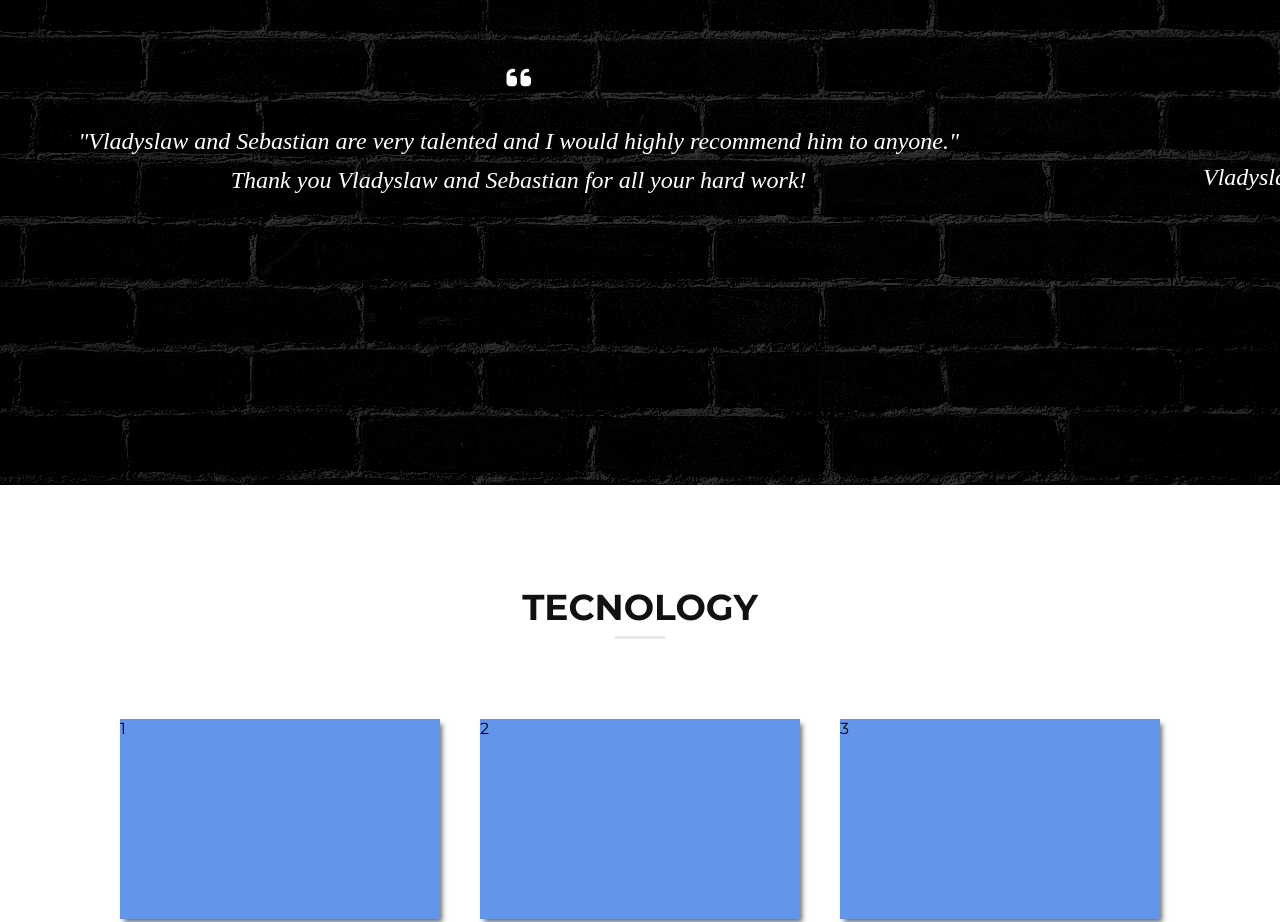
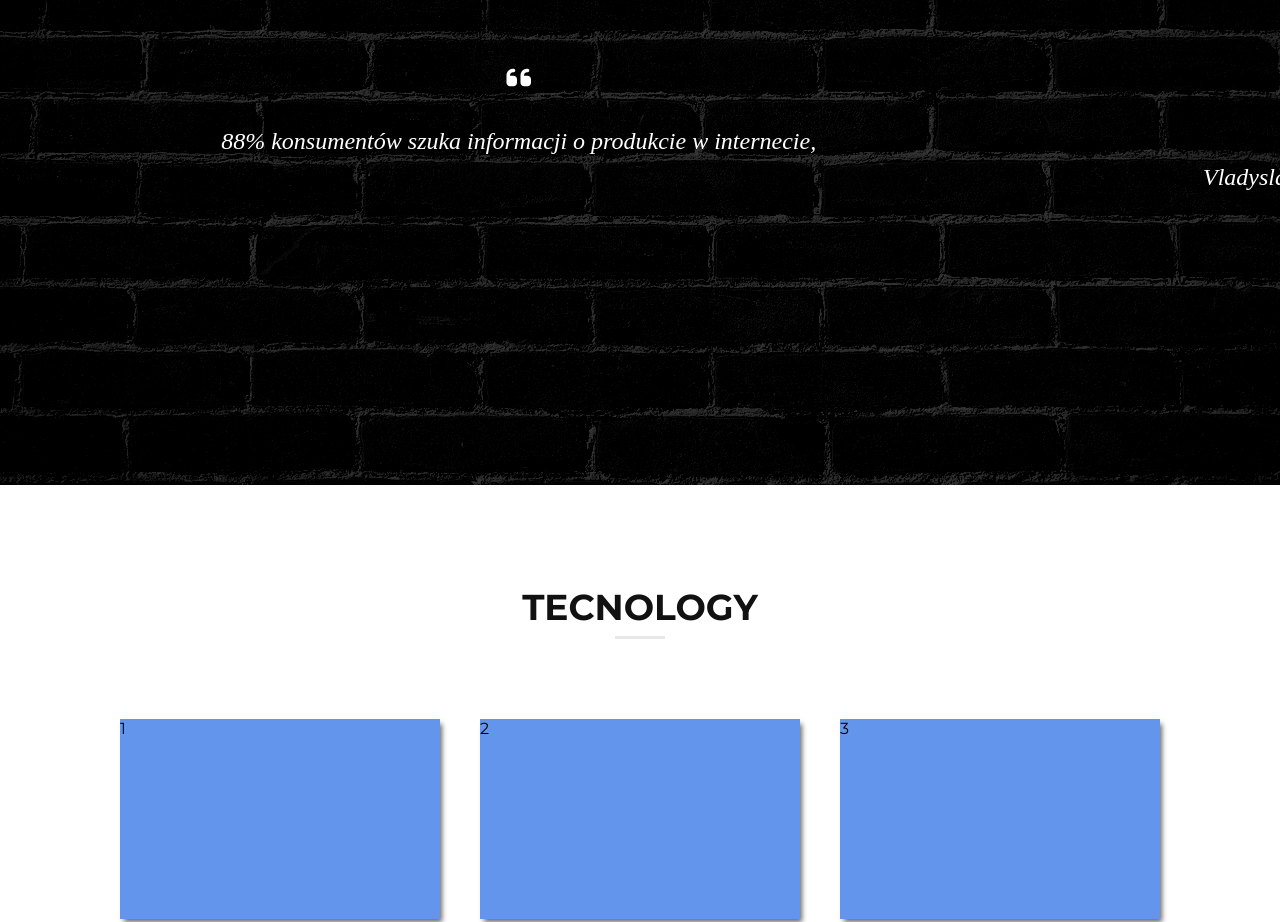
Before and after one commit to Wladyslav/ourapp, a React (Create React App) app: page / in a window 1280 px wide. Shown: the part 1800-2722 px from the top of the page. Built offline with nearby package versions, Linux system fonts and the light colour scheme.

Commit message:
scroll to 0 main page

```diff
--- a/src/layout/header/Header.js
+++ b/src/layout/header/Header.js
@@ -2,7 +2,7 @@ import React from "react";
 import styles from "../header/Header.module.scss";
 import Navigation from "../navigation/Navigation.js";
 import Logo from "../Logo/Logo";
-import MobileNav from "../MobileNav/MobileNav";
+import MobileNav from "../mobileNav/MobileNav";
 
 const Header = () => (
   <header className={styles.header}>
--- a/src/pages/mainPage/ClientsOpinionSection/TextSlider/TextSlider.js
+++ b/src/pages/mainPage/ClientsOpinionSection/TextSlider/TextSlider.js
@@ -65,10 +65,7 @@ class SimpleSlider extends React.Component {
               fontWeight: "100",
             }}
           >
-            "Vladyslaw and Sebastian are very talented and I would highly
-            recommend him to anyone."
-            <br />
-            Thank you Vladyslaw and Sebastian for all your hard work!
+            88% konsumentów szuka informacji o produkcie w internecie,
           </h3>
         </article>
       </Slider>
--- a/src/pages/mainPage/MainPage.js
+++ b/src/pages/mainPage/MainPage.js
@@ -1,11 +1,16 @@
-import React from "react";
+import React, { Component } from "react";
 import AboutSection from "./AboutSection/AboutSection";
 import HeroPage from "./HeroPage/HeroPage";
 import ClientsOpinionSection from "./ClientsOpinionSection/ClientsOpinionSection";
 import TecSection from "./TecSection/TecSection.js";
 import FindUsSection from "./FindUsSection/FindUsSection";
 
-const MainPage = () => (
+class MainPage extends Component {
+  componentDidMount() {
+    window.scrollTo(0, 0);
+  }
+  render() {
+    return (
       <>
         <HeroPage />
         <AboutSection />
@@ -14,5 +19,6 @@ const MainPage = () => (
         <FindUsSection />
       </>
     );
-
+  }
+}
 export default MainPage;
```
Lines whose indentation alone changed are shown as unchanged.
